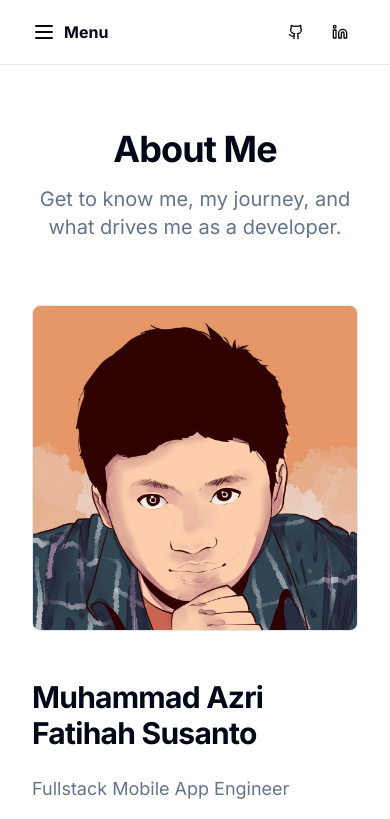
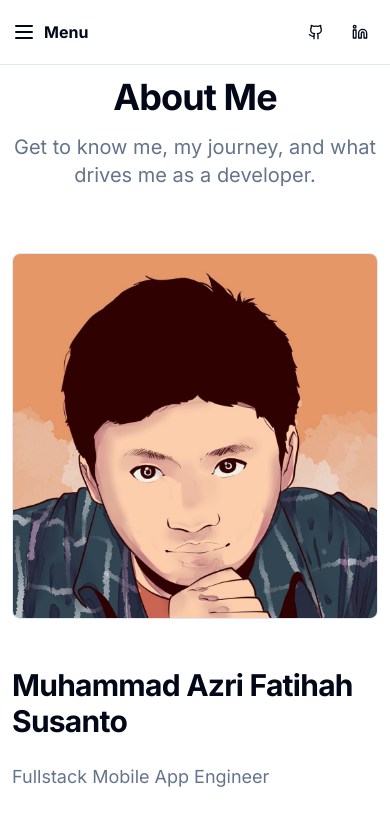
Before and after one commit to muhAzri/azri-portfolio, a Next.js app: page /about in a window 390 px wide. Shown: the top 819 px of the page. Built offline with nearby package versions, Linux system fonts and the light colour scheme.

Commit message:
media query tailwind

```diff
--- a/src/app/globals.css
+++ b/src/app/globals.css
@@ -1,6 +1,12 @@
 /* app/globals.css */
 @import "tailwindcss";
 @config "../../tailwind.config.js";
+
+@media (max-width: 768px) {
+  .container {
+    padding: 12px;
+  }
+}
 
 @layer base {
   :root {
--- a/tailwind.config.js
+++ b/tailwind.config.js
@@ -75,6 +75,9 @@ module.exports = {
         fontFamily: {
           sans: ['var(--font-sans)', 'system-ui', 'sans-serif'],
         },
+        extend: {
+          display: ["responsive"],
+        },
       },
     },
     plugins: [require("tailwindcss-animate")],
```
